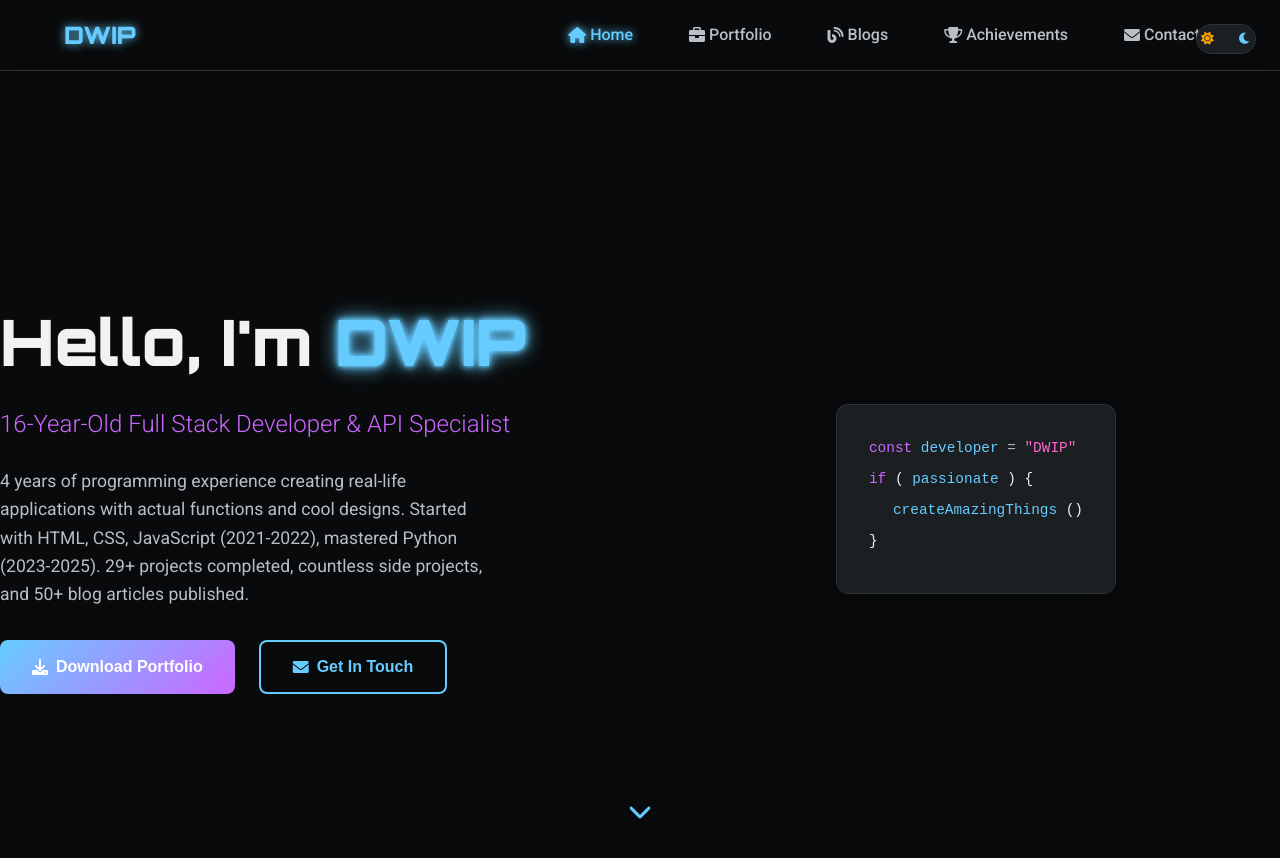
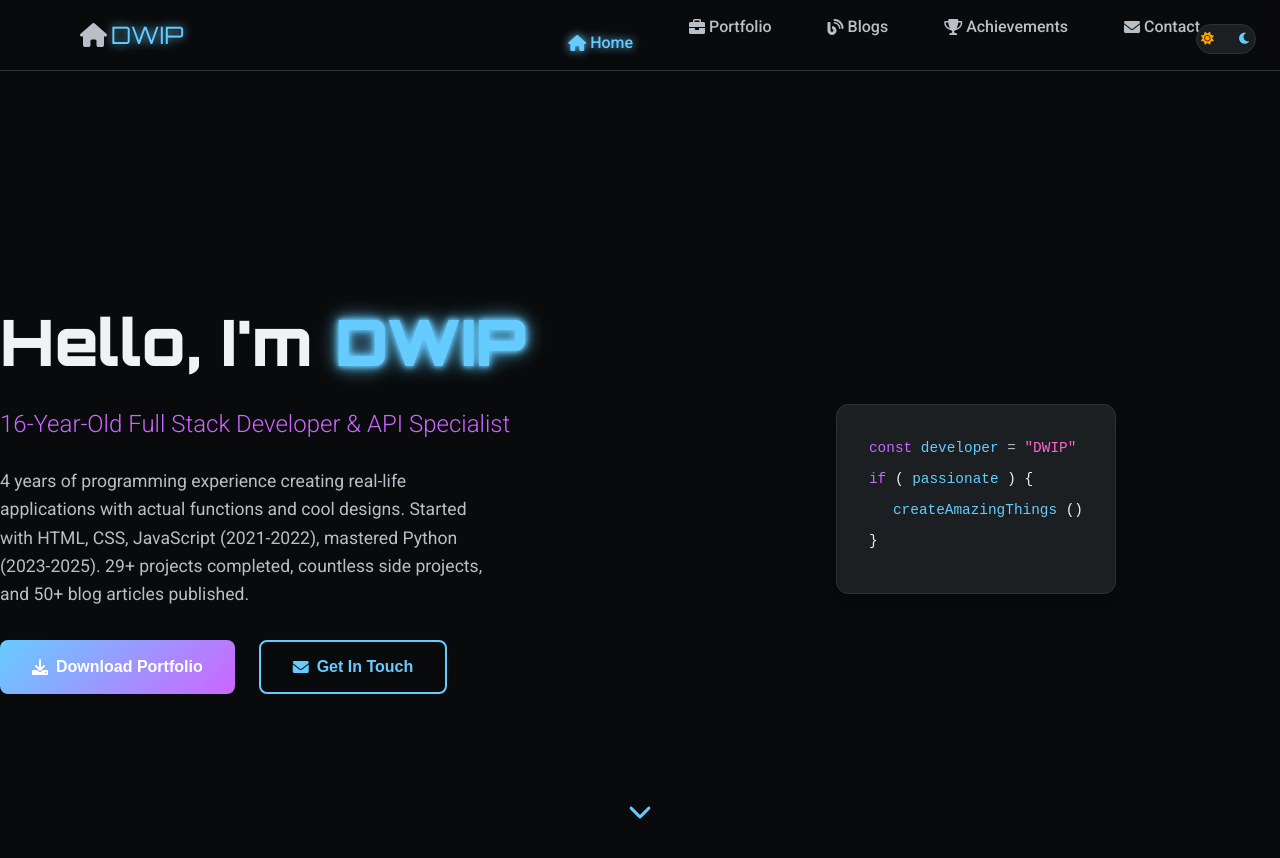
Before and after one commit to dwip-the-dev/my-portfolio, a plain HTML site: page index.html in a window 1280 px wide. Shown: the top 858 px of the page. Drawn offline with Linux system fonts and the light colour scheme.

Commit message:
Update index.html

```diff
--- a/index.html
+++ b/index.html
@@ -36,6 +36,8 @@
     <nav class="navbar" id="navbar">
         <div class="nav-container">
             <div class="nav-logo">
+                <a href="#home" class="nav-link active" data-section="home">
+                <i class="fas fa-home"></i>
                 <span class="logo-text">DWIP</span>
             </div>
             <ul class="nav-menu" id="navMenu">
```
